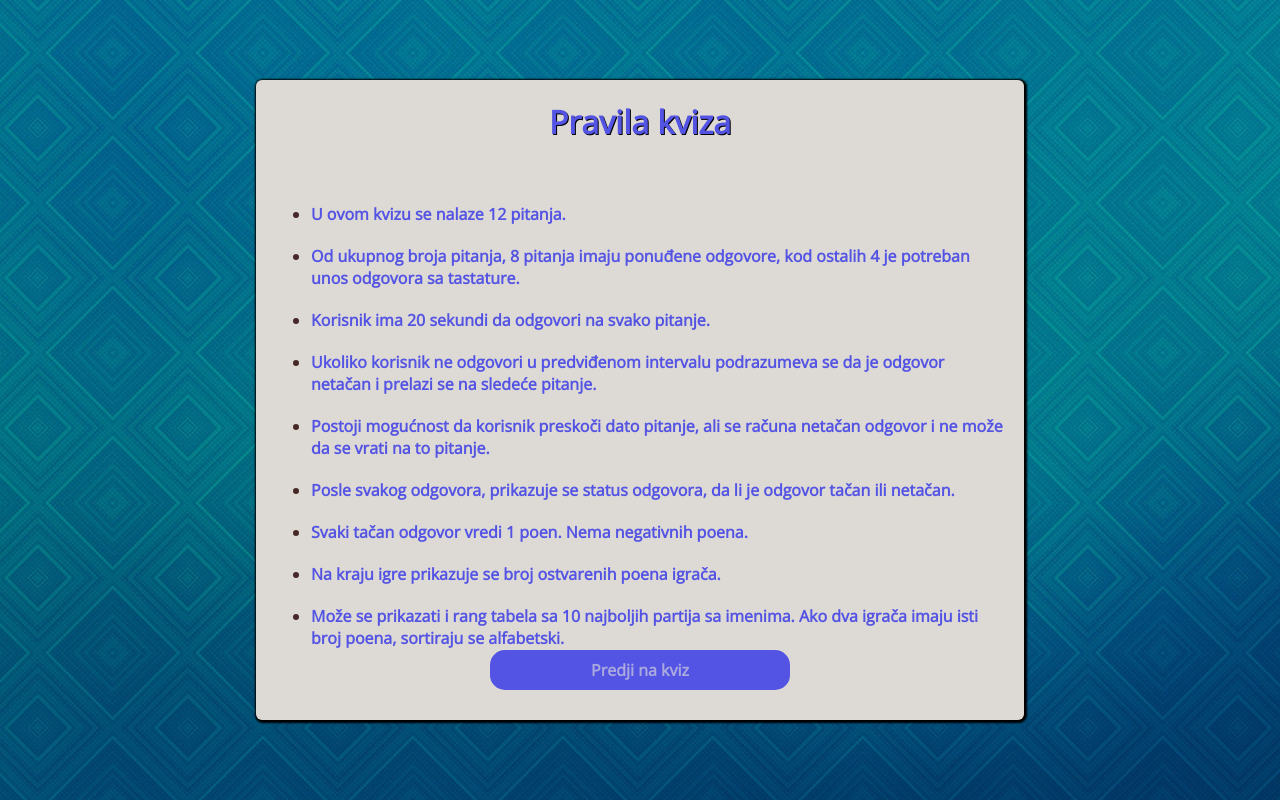
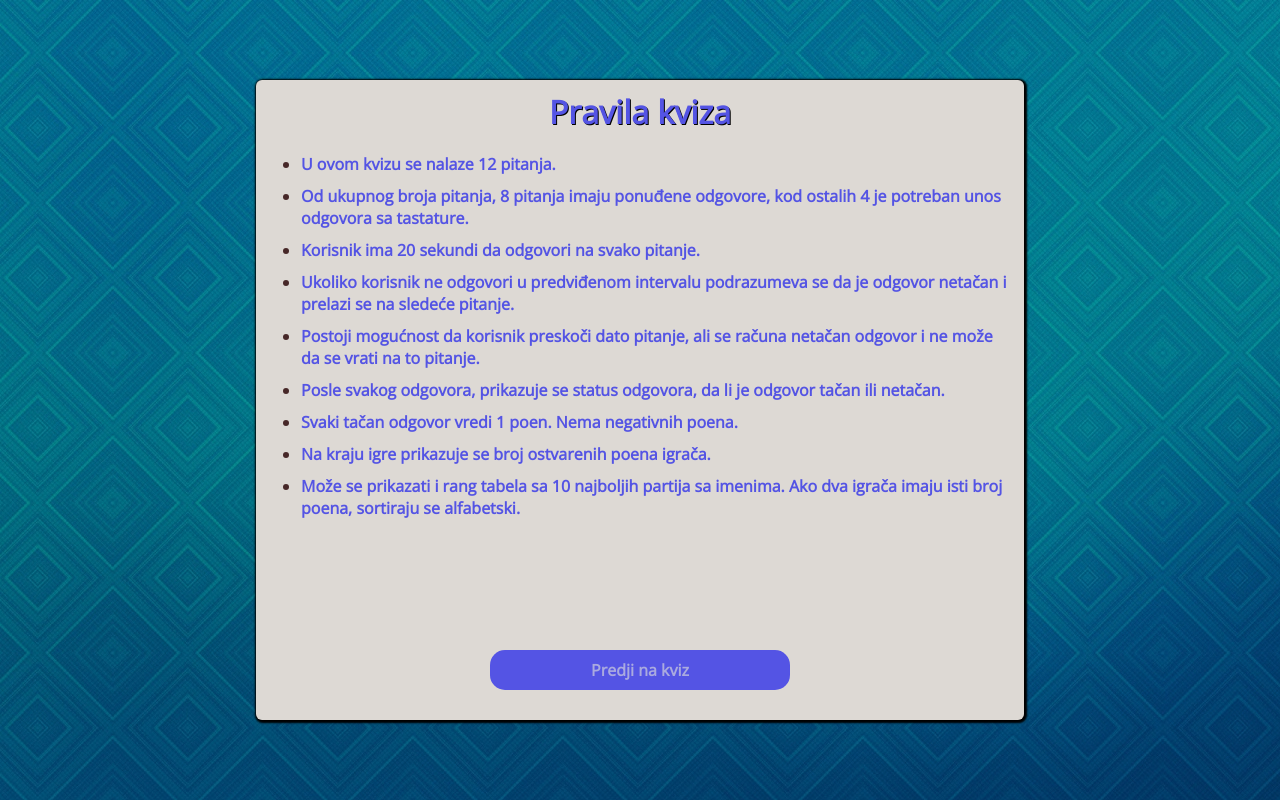
Before and after one commit to uroskg99/PIA-homeworks, a PHP site: page /instructions.html in a window 1280 px wide. Run offline with PHP 8.4, Linux system fonts and the light colour scheme.

Commit message:
Commit 20 - Changing styles for 'instructions.html'

```diff
--- a/hw-3/styles2.css
+++ b/hw-3/styles2.css
@@ -19,8 +19,7 @@ body {
     border-radius: 6px;
     height: 80%;
     width: 60%;
-    padding-top: 30px;
-    padding: 20px;
+    padding-top: 10px;
 }
 
 h1 {
@@ -31,13 +30,12 @@ h1 {
 
 .lista-pravila {
     margin-left: 35px;
-    margin-top: 60px;
+    margin-top: 20px;
 }
 
 li {
     color: rgb(71, 40, 40);
-    margin-top: 20px;
-    margin-bottom: 20px;
+    margin: 10px;
 }
 
 .dugme-pravila {
```
